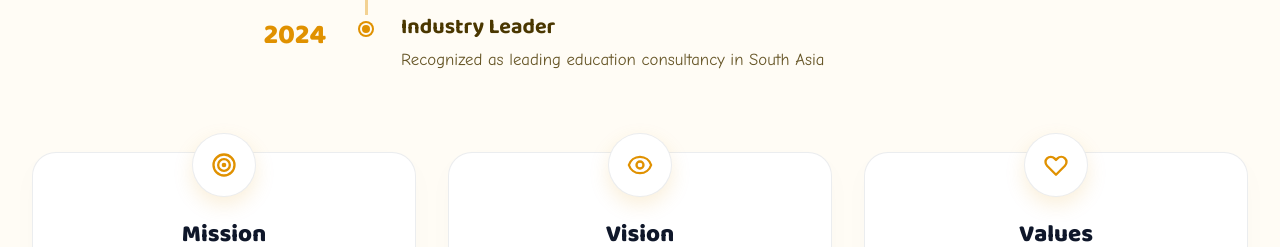
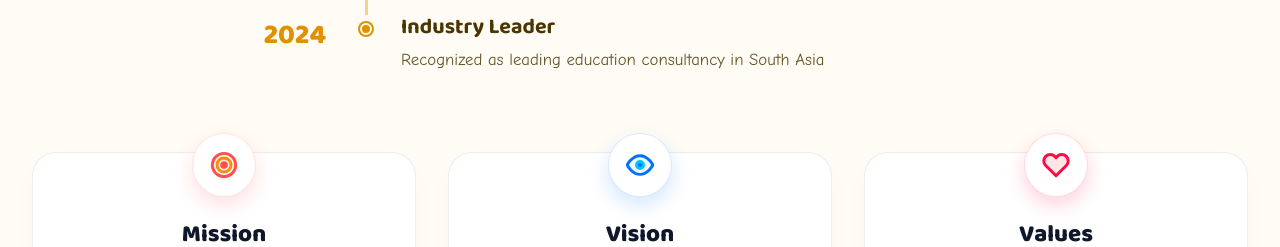
Before and after one commit to princeshiamofficial/Rowshanara-Edu, a Next.js app: page /about in a window 1280 px wide. Shown: the part 1020-1267 px from the top of the page. Built offline with nearby package versions, Linux system fonts and the light colour scheme.

Commit message:
style: use colorful customized SVGs and matching shadow glows for Mission, Vision, and Values icons

```diff
--- a/src/app/about/page.tsx
+++ b/src/app/about/page.tsx
@@ -279,21 +279,20 @@ export default function AboutPage() {
               height: "64px",
               borderRadius: "50%",
               backgroundColor: "white",
-              border: "1px solid rgba(10, 28, 58, 0.08)",
+              border: "1px solid rgba(255, 78, 80, 0.15)",
               display: "flex",
               alignItems: "center",
               justifyContent: "center",
               marginBottom: "1.5rem",
-              color: "var(--primary)",
-              boxShadow: "0 8px 20px rgba(224, 145, 0, 0.15)",
+              boxShadow: "0 8px 20px rgba(255, 78, 80, 0.18)",
               marginTop: "-3.5rem",
               zIndex: 2,
               position: "relative"
             }}>
-              <svg xmlns="http://www.w3.org/2000/svg" width="28" height="28" fill="none" viewBox="0 0 24 24" stroke="currentColor" strokeWidth="2">
-                <circle cx="12" cy="12" r="9" />
-                <circle cx="12" cy="12" r="5" />
-                <circle cx="12" cy="12" r="1" />
+              <svg xmlns="http://www.w3.org/2000/svg" width="28" height="28" viewBox="0 0 24 24" fill="none" stroke="#FF4E50" strokeWidth="2.5" strokeLinecap="round" strokeLinejoin="round">
+                <circle cx="12" cy="12" r="10" stroke="#FF4E50" fill="rgba(255, 78, 80, 0.05)" />
+                <circle cx="12" cy="12" r="6" stroke="#FF8C00" fill="rgba(255, 140, 0, 0.1)" />
+                <circle cx="12" cy="12" r="2" stroke="#FF4E50" fill="#FF4E50" />
               </svg>
             </div>
             <h3 style={{
@@ -333,20 +332,19 @@ export default function AboutPage() {
               height: "64px",
               borderRadius: "50%",
               backgroundColor: "white",
-              border: "1px solid rgba(10, 28, 58, 0.08)",
+              border: "1px solid rgba(0, 114, 255, 0.15)",
               display: "flex",
               alignItems: "center",
               justifyContent: "center",
               marginBottom: "1.5rem",
-              color: "var(--primary)",
-              boxShadow: "0 8px 20px rgba(224, 145, 0, 0.15)",
+              boxShadow: "0 8px 20px rgba(0, 114, 255, 0.18)",
               marginTop: "-3.5rem",
               zIndex: 2,
               position: "relative"
             }}>
-              <svg xmlns="http://www.w3.org/2000/svg" width="28" height="28" fill="none" viewBox="0 0 24 24" stroke="currentColor" strokeWidth="2">
-                <path strokeLinecap="round" strokeLinejoin="round" d="M15 12a3 3 0 11-6 0 3 3 0 016 0z" />
-                <path strokeLinecap="round" strokeLinejoin="round" d="M2.458 12C3.732 7.943 7.523 5 12 5c4.478 0 8.268 2.943 9.542 7-1.274 4.057-5.064 7-9.542 7-4.477 0-8.268-2.943-9.542-7z" />
+              <svg xmlns="http://www.w3.org/2000/svg" width="28" height="28" viewBox="0 0 24 24" fill="none" stroke="#0072FF" strokeWidth="2.5" strokeLinecap="round" strokeLinejoin="round">
+                <path d="M1 12s4-8 11-8 11 8 11 8-4 8-11 8-11-8-11-8z" stroke="#0072FF" fill="rgba(0, 114, 255, 0.05)" />
+                <circle cx="12" cy="12" r="3" stroke="#00C6FF" fill="#0072FF" />
               </svg>
             </div>
             <h3 style={{
@@ -386,19 +384,18 @@ export default function AboutPage() {
               height: "64px",
               borderRadius: "50%",
               backgroundColor: "white",
-              border: "1px solid rgba(10, 28, 58, 0.08)",
+              border: "1px solid rgba(255, 8, 68, 0.15)",
               display: "flex",
               alignItems: "center",
               justifyContent: "center",
               marginBottom: "1.5rem",
-              color: "var(--primary)",
-              boxShadow: "0 8px 20px rgba(224, 145, 0, 0.15)",
+              boxShadow: "0 8px 20px rgba(255, 8, 68, 0.18)",
               marginTop: "-3.5rem",
               zIndex: 2,
               position: "relative"
             }}>
-              <svg xmlns="http://www.w3.org/2000/svg" width="28" height="28" fill="none" viewBox="0 0 24 24" stroke="currentColor" strokeWidth="2">
-                <path strokeLinecap="round" strokeLinejoin="round" d="M4.318 6.318a4.5 4.5 0 000 6.364L12 20.364l7.682-7.682a4.5 4.5 0 00-6.364-6.364L12 7.636l-1.318-1.318a4.5 4.5 0 00-6.364 0z" />
+              <svg xmlns="http://www.w3.org/2000/svg" width="28" height="28" viewBox="0 0 24 24" fill="none" stroke="#FF0844" strokeWidth="2.5" strokeLinecap="round" strokeLinejoin="round">
+                <path d="M20.84 4.61a5.5 5.5 0 0 0-7.78 0L12 5.67l-1.06-1.06a5.5 5.5 0 0 0-7.78 7.78l1.06 1.06L12 21.23l7.78-7.78 1.06-1.06a5.5 5.5 0 0 0 0-7.78z" stroke="#FF0844" fill="#FF4E50" style={{ fillOpacity: 0.15 }} />
               </svg>
             </div>
             <h3 style={{
```
